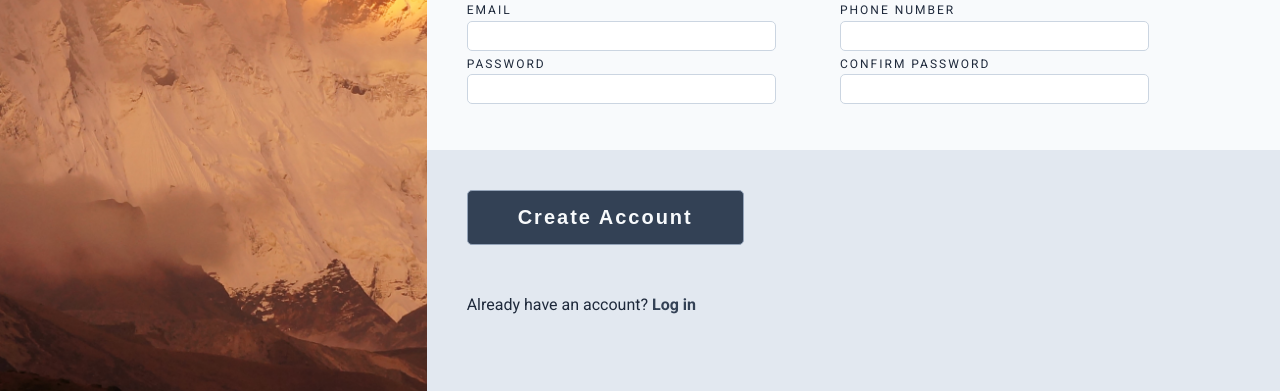
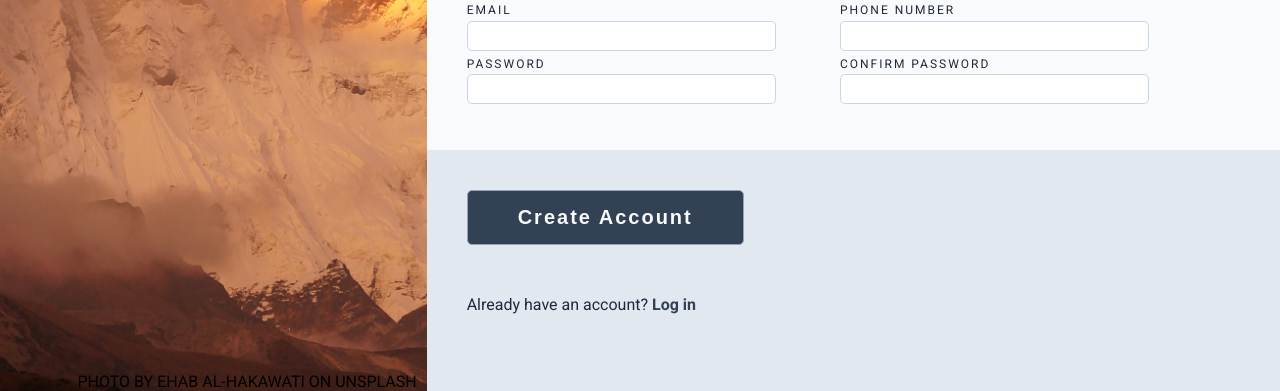
Before and after one commit to timsmith96/Sign-up-form, a plain HTML site: page index.html in a window 1280 px wide. Shown: the part 409-800 px from the top of the page. Drawn offline with Linux system fonts and the light colour scheme.

Commit message:
add caption to image

```diff
--- a/index.html
+++ b/index.html
@@ -14,6 +14,7 @@
           <img class="icon" style="width: 90px" src="./odin-lined.png" alt="" />
           <h1>ODIN PROJECT</h1>
         </div>
+        <p class="credit">PHOTO BY EHAB AL-HAKAWATI ON UNSPLASH</p>
       </div>
       <div class="container">
         <div class="heading-text">
--- a/style.css
+++ b/style.css
@@ -15,6 +15,12 @@ main {
   display: grid;
   grid-template-columns: 1fr 2fr;
   align-items: center;
+}
+
+.credit {
+  position: absolute;
+  bottom: 0;
+  right: 10px;
 }
 
 h1 {
@@ -40,6 +46,7 @@ h1 {
   background-position: center;
   background-repeat: no-repeat;
   background-size: cover;
+  position: relative;
 }
 
 .hero img {
```
